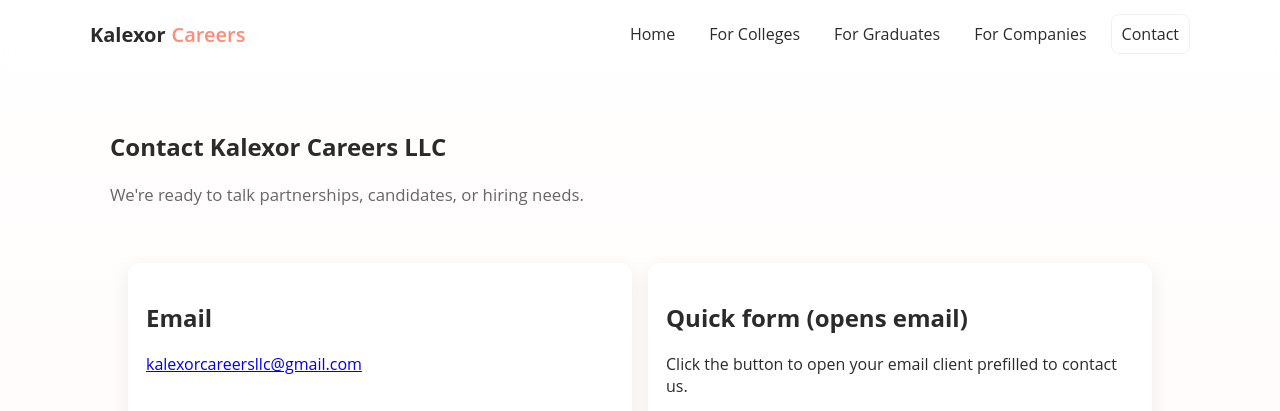
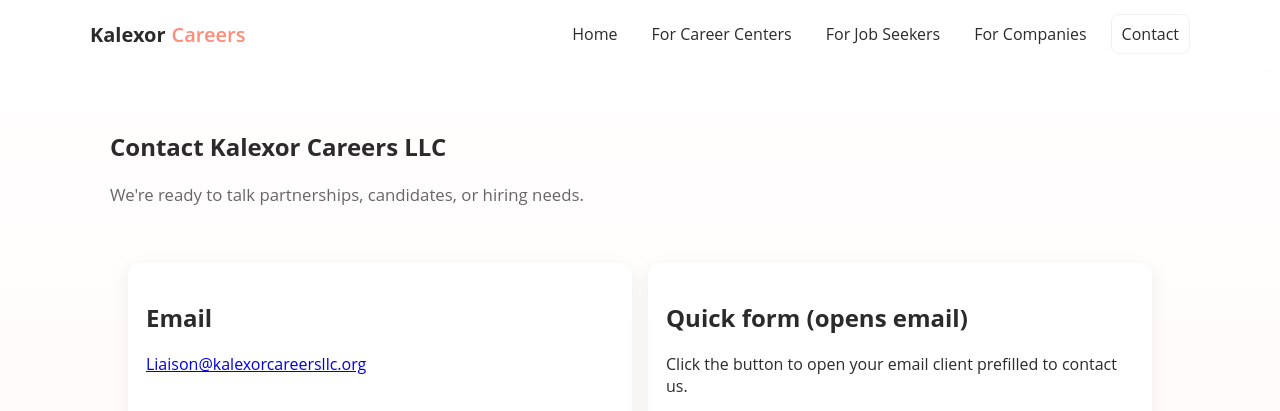
Before and after one commit to kalexorcareersllc/Website, a plain HTML site: page contact.html in a window 1280 px wide. Shown: the top 411 px of the page. Drawn offline with Linux system fonts and the light colour scheme.

Commit message:
Update contact.html

```diff
--- a/contact.html
+++ b/contact.html
@@ -12,8 +12,8 @@
       <a href="index.html" class="logo">Kalexor<span class="logo-sub">Careers</span></a>
       <nav class="nav">
         <a href="index.html">Home</a>
-        <a href="colleges.html">For Colleges</a>
-        <a href="graduates.html">For Graduates</a>
+        <a href="colleges.html">For Career Centers</a>
+        <a href="graduates.html">For Job Seekers</a>
         <a href="companies.html">For Companies</a>
         <a href="contact.html" aria-current="page" class="btn btn-ghost">Contact</a>
       </nav>
@@ -30,13 +30,13 @@
     <section class="contact-grid">
       <div class="contact-card card">
         <h2>Email</h2>
-        <p><a href="mailto:kalexorcareersllc@gmail.com">kalexorcareersllc@gmail.com</a></p>
+        <p><a href="mailto:Liaison@kalexorcareersllc.org">Liaison@kalexorcareersllc.org</a></p>
       </div>
 
       <div class="contact-card card">
         <h2>Quick form (opens email)</h2>
         <p>Click the button to open your email client prefilled to contact us.</p>
-        <p><a class="btn" href="mailto:kalexorcareersllc@gmail.com?subject=Kalexor%20Inquiry">Email Kalexor</a></p>
+        <p><a class="btn" href="mailto:Liaison@kalexorcareersllc.org?subject=Kalexor%20Inquiry">Email Kalexor</a></p>
       </div>
     </section>
 
```
